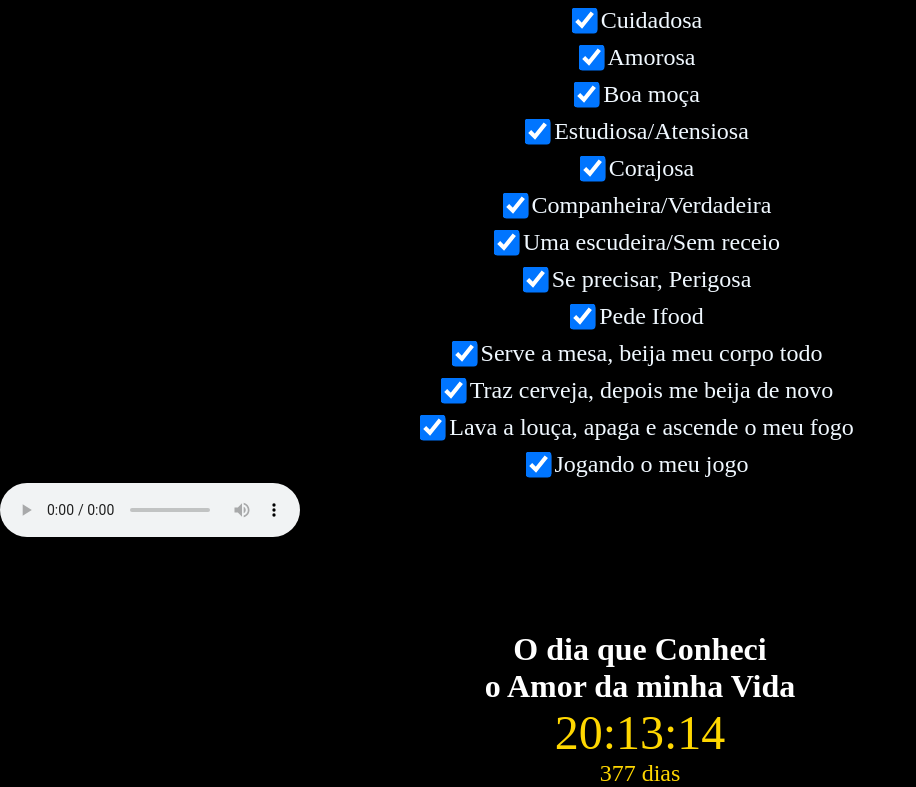
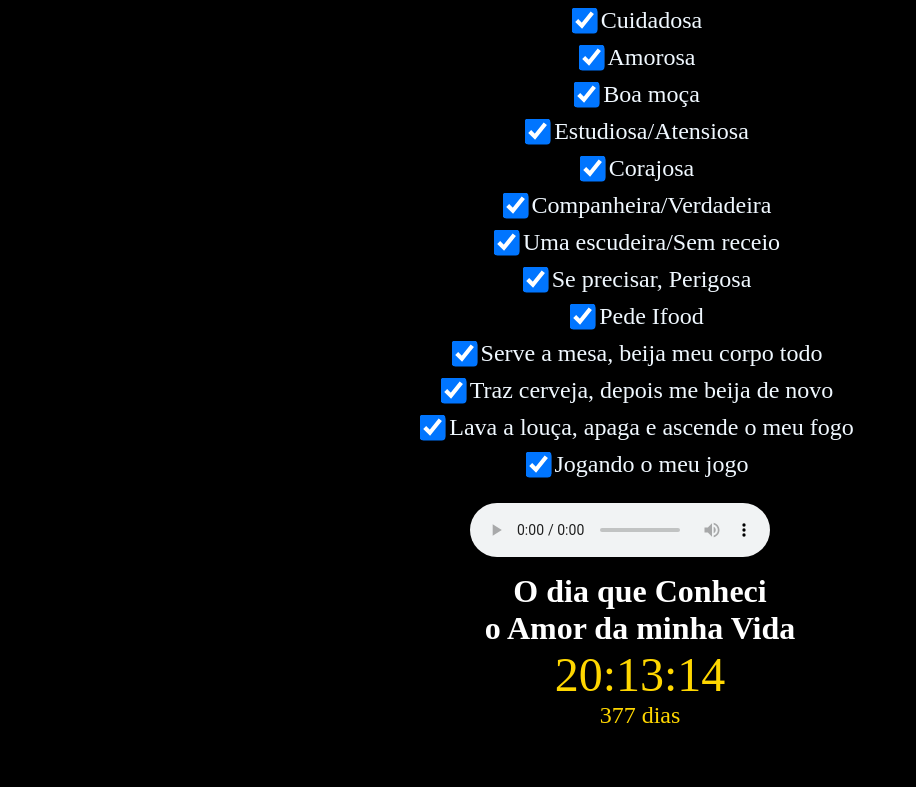
Before and after one commit to yuripiinheiroo/projeto-pessoal, a plain HTML site: page index.html in a window 1280 px wide. Shown: the part 795-1582 px from the top of the page, without its empty margins (0-916 px from the left). After the commit the page ends 1524 px from the top, so only its background shows below. Drawn offline with Linux system fonts and the light colour scheme.

Commit message:
Update style.css
centralizando a musica

```diff
--- a/style.css
+++ b/style.css
@@ -69,6 +69,12 @@ label {
     margin-top: -90px;
 }
 
+.imagem-musica {
+   position: absolute;
+   left: 470px;
+   margin-top: 20px;
+
+}
 
 /* Esrilização do relogio */
 .container {
```
